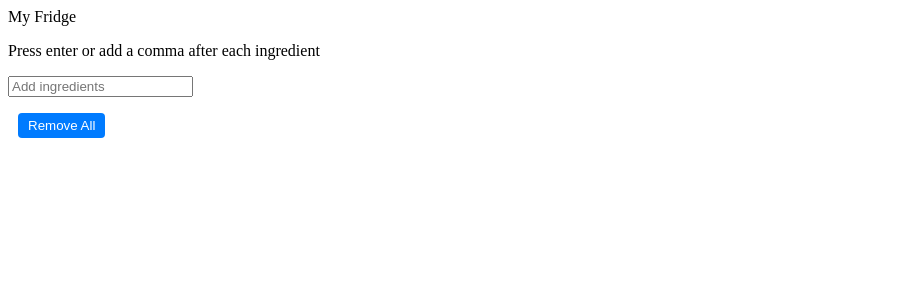
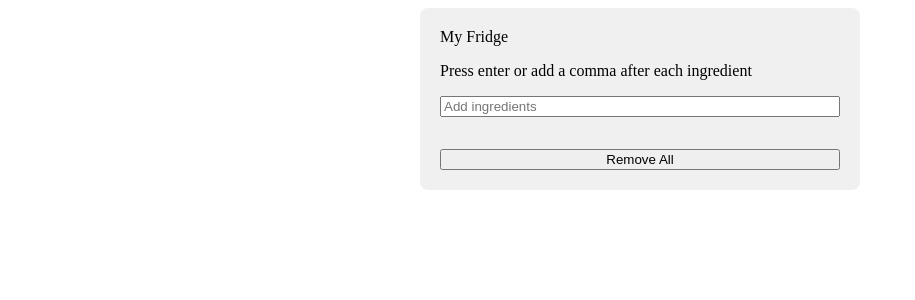
Before and after one commit to shyamddesai/NutriPapi, a Next.js app in the folder Frontend/: page /refrigerator in a window 1280 px wide. Shown: the top 300 px of the page, without its empty margins (0-915 px from the left). Built offline with nearby package versions, Linux system fonts and the light colour scheme.

Commit message:
Fix bugs in refrigerator page

```diff
--- a/Frontend/src/css/refrigerator.module.css
+++ b/Frontend/src/css/refrigerator.module.css
@@ -1,4 +1,4 @@
-.fridge-container {
+.fridgeContainer {
   display: flex;
   flex-direction: column;
   padding: 20px;
@@ -16,19 +16,19 @@
   font-size: 16px;
 }
 
-ul {
+.list {
   list-style: none;
   padding: 0;
 }
 
-li {
+.list_item {
   margin: 5px 0;
   display: flex;
   align-items: center;
   justify-content: space-between;
 }
 
-button {
+.submitButton {
   padding: 5px 10px;
   margin-left: 10px;
   background-color: #007bff;
@@ -38,6 +38,6 @@ button {
   cursor: pointer;
 }
 
-button:hover {
+.submitButton:hover {
   opacity: 0.8;
 }
--- a/Frontend/src/pages/refrigerator.tsx
+++ b/Frontend/src/pages/refrigerator.tsx
@@ -1,5 +1,5 @@
 import React, { useState } from 'react';
-import '/src/css/refrigerator.module.css'; // Assuming you have a CSS file for styles
+import styles from '/src/css/refrigerator.module.css'; // Assuming you have a CSS file for styles
 
 const MyFridge = () => {
   const [ingredients, setIngredients] = useState<string[]>([]); // Array of ingredients
@@ -32,7 +32,7 @@ const MyFridge = () => {
   };
 
   return (
-    <div className="fridge-container">
+    <div className={styles.fridgeContainer}>
       <label htmlFor="fridgeInput">My Fridge</label>
       <p>Press enter or add a comma after each ingredient</p>
       <input
@@ -43,15 +43,15 @@ const MyFridge = () => {
         onKeyPress={handleKeyPress}
         placeholder="Add ingredients"
       />
-      <ul>
+      <ul className={styles.list}>
         {ingredients.map(ingredient => (
-          <li key={ingredient}>
+          <li key={ingredient} className={styles.list_item}>
             {ingredient}
             <button onClick={() => removeIngredient(ingredient)}>Remove</button>
           </li>
         ))}
       </ul>
-      <button onClick={removeAllIngredients}>Remove All</button>
+      <button onClick={removeAllIngredients} className={styles.submitButon}>Remove All</button>
     </div>
   );
 };
```
